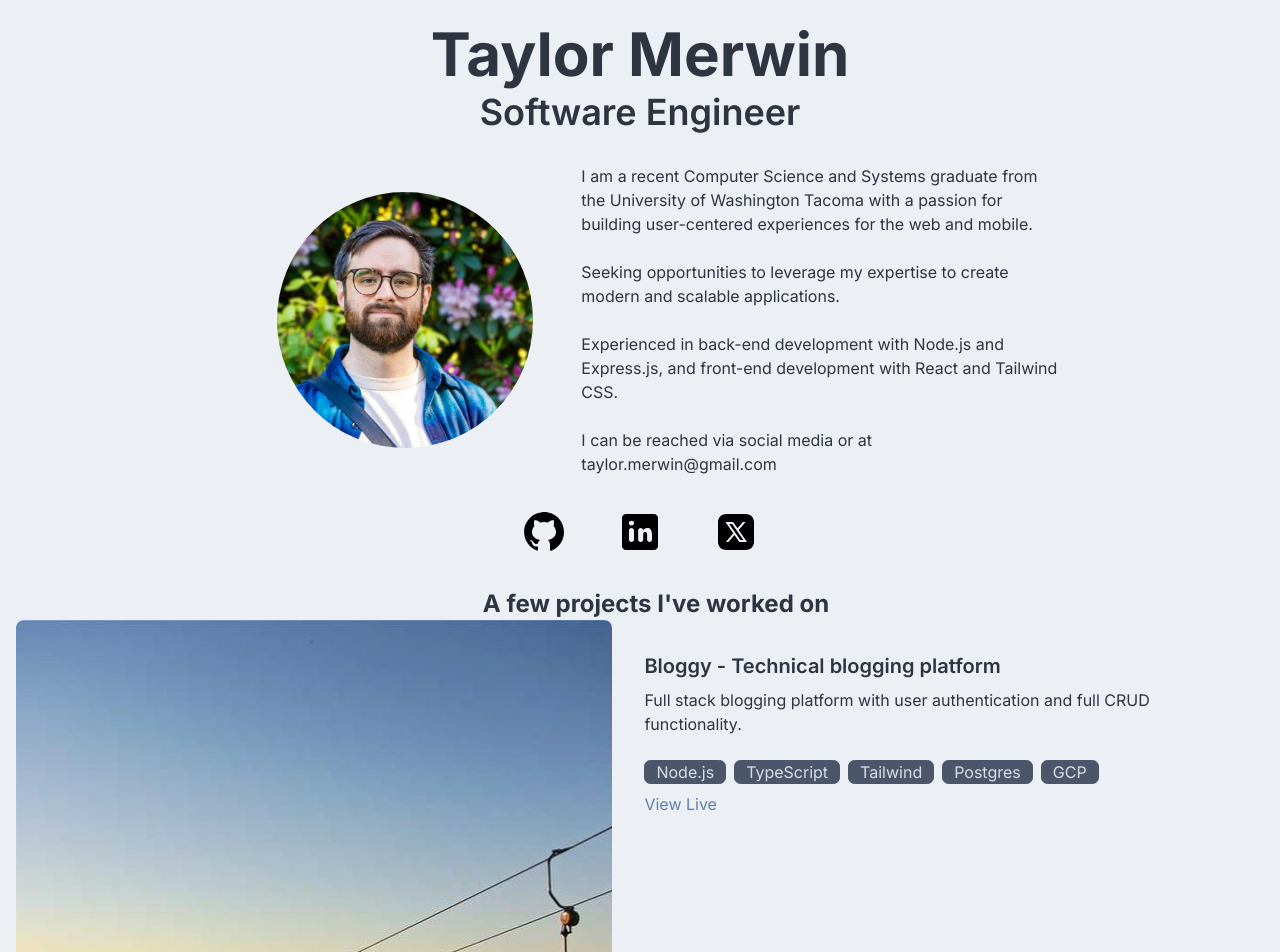
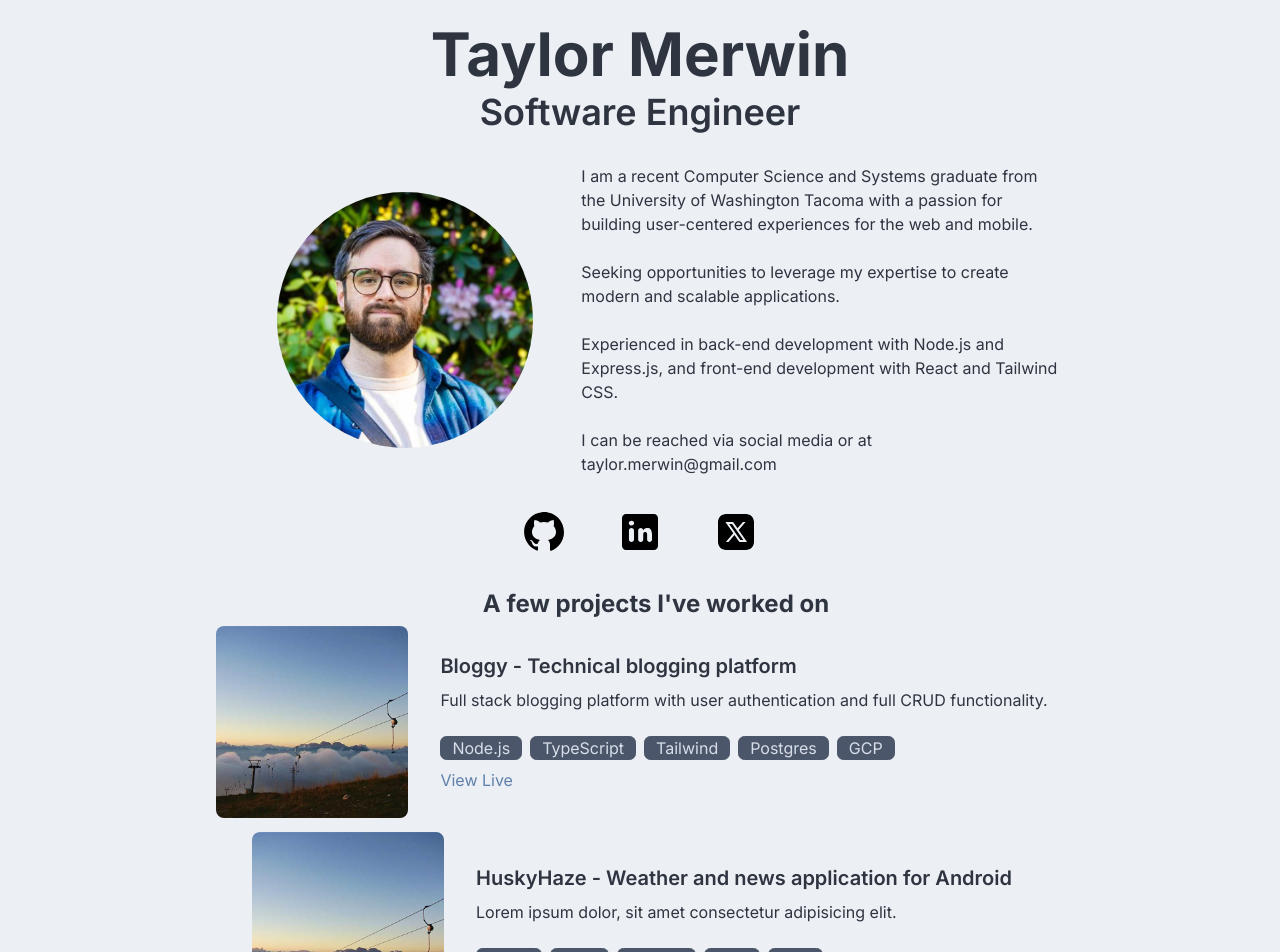
Before and after one commit to TaylorMerwin/next-portfolio, a Next.js app: page / in a window 1280 px wide. Shown: the top 952 px of the page. Built offline with nearby package versions, Linux system fonts and the light colour scheme.

Commit message:
updated cards

```diff
--- a/src/app/components/ProjectCard.tsx
+++ b/src/app/components/ProjectCard.tsx
@@ -14,12 +14,10 @@ export default function ProjectCard({ title, description, imageUrl, liveUrl, cod
   return (
     <div className="card card-side">
       <figure className='ml-4'>
-        <Image
+        <img
           src={imageUrl}
           alt={title}
-          width={100}
-          height={100}
-          className="object-cover rounded-lg"
+          className="object-cover rounded-lg h-24 md:h-32 lg:h-48"
         />
       </figure>
 
```
